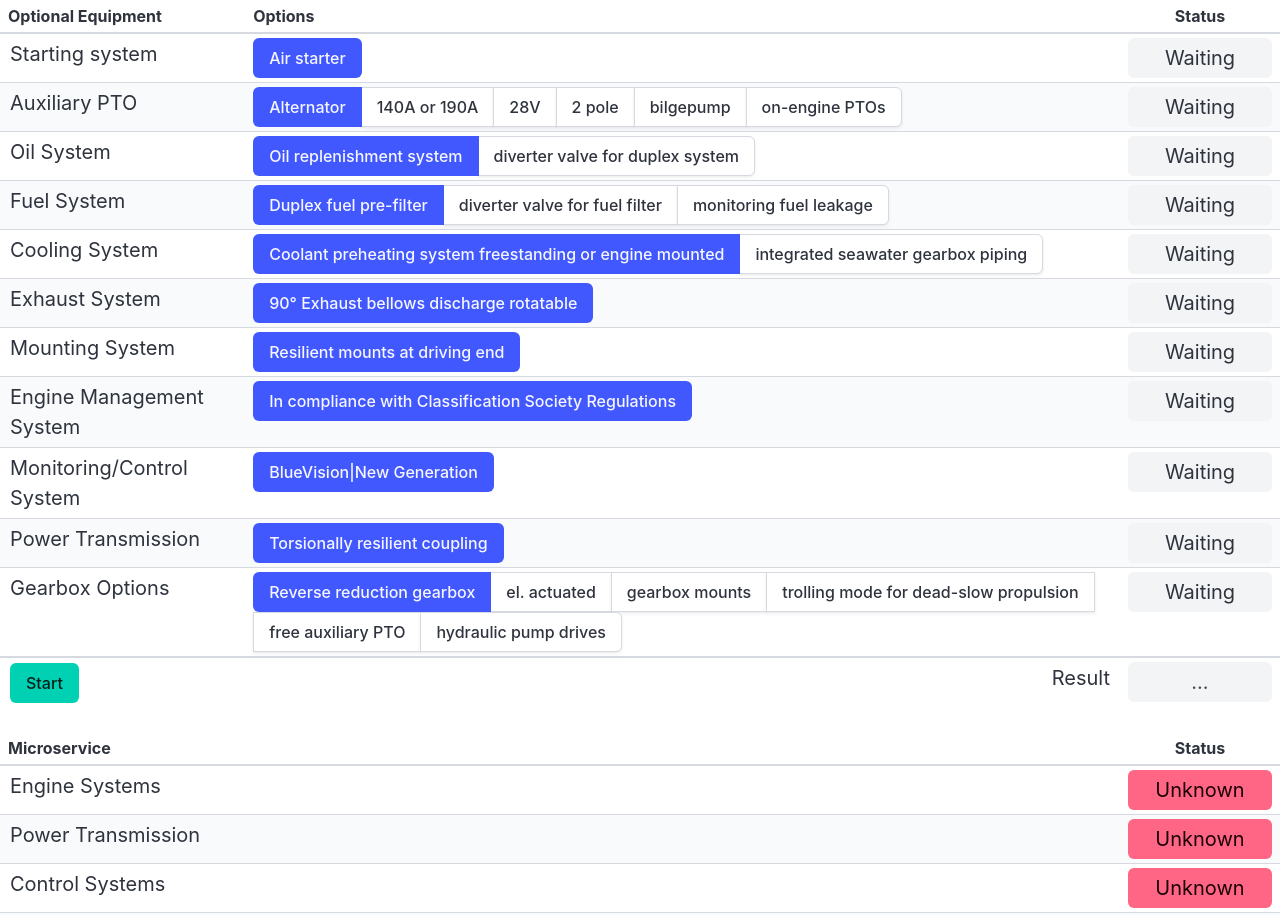
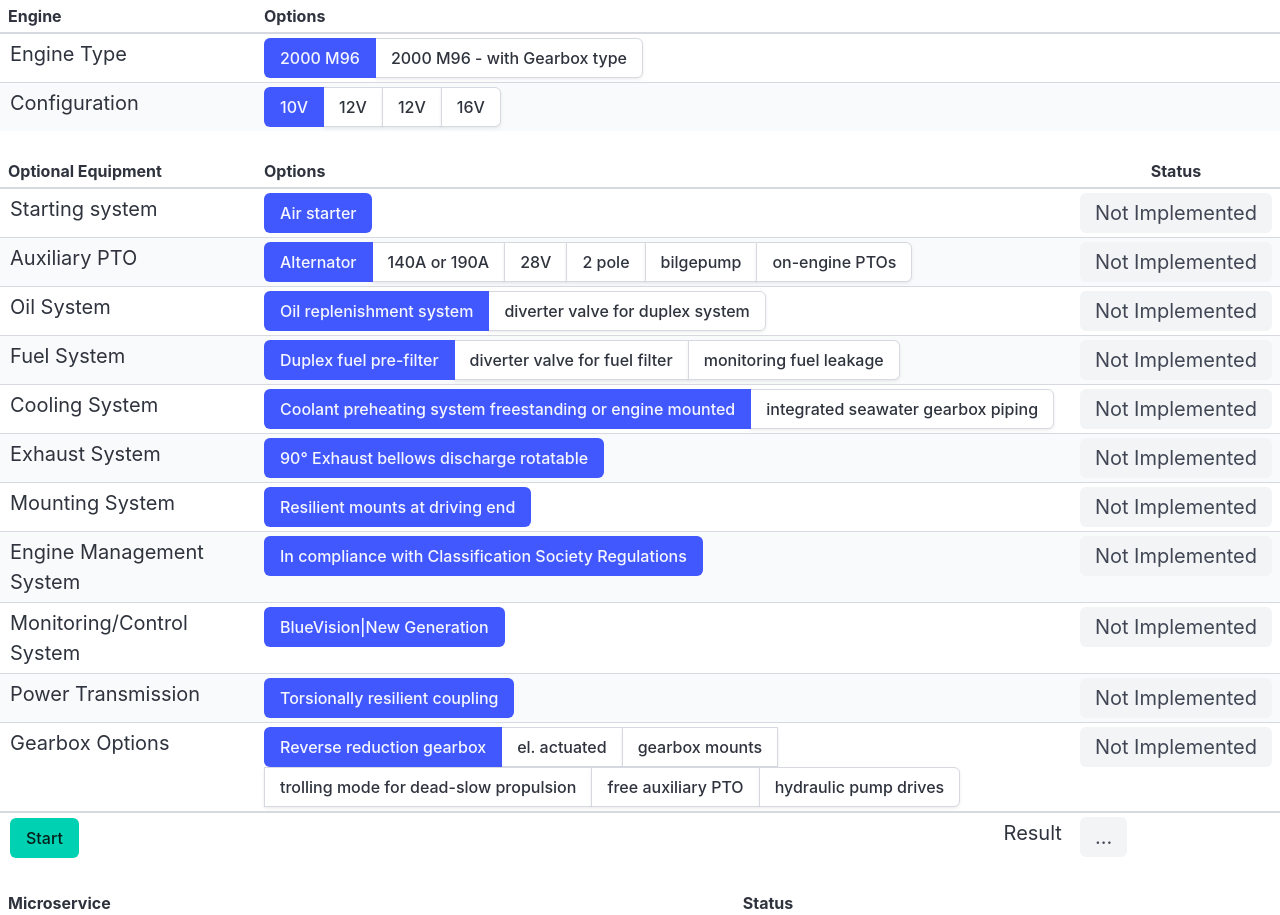
Before and after one commit to LeonHeimermann/OOKA_Semesterprojekt, a React (Create React App) app in the folder frontend/: page / in a window 1280 px wide. Shown: the top 915 px of the page. Built offline with nearby package versions, Linux system fonts and the light colour scheme.

Commit message:
refactor frontend

```diff
--- a/frontend/src/App.css
+++ b/frontend/src/App.css
@@ -1,3 +1,7 @@
 .is-full-width {
     width: 100%;
 }
+
+th:first-child {
+    width: 20%;
+}
--- a/frontend/src/App.js
+++ b/frontend/src/App.js
@@ -1,11 +1,31 @@
 import './App.css';
-import OptionalEquipment from "./components/OptionalEquipment";
-import Microservice from "./components/Microservice";
+import MicroserviceController from "./components/MicroserviceController";
+import ConfigurationController from "./components/ConfigurationController";
 
-const optionalEquipment = [
-    {name: "Starting system", choices: ["Air starter"]},
-    {name: "Auxiliary PTO", choices: ["Alternator", "140A or 190A", "28V", "2 pole", "bilgepump", "on-engine PTOs"]},
-    {name: "Oil System", choices: ["Oil replenishment system", "diverter valve for duplex system"]},
+const configuration = {
+    engines: [
+        {
+            name: "2000 M96",
+            configurations: ["10V", "12V", "12V", "16V"]
+        },
+        {
+            name: "2000 M96 - with Gearbox type",
+            configurations: ["10V - ZF 2050", "12V - ZF 2060", "12V - ZF 2060", "16V - ZF 3060"]
+        },
+    ],
+    optionalEquipment: [
+        {
+            name: "Starting system",
+            choices: ["Air starter"]
+        },
+        {
+            name: "Auxiliary PTO",
+            choices: ["Alternator", "140A or 190A", "28V", "2 pole", "bilgepump", "on-engine PTOs"]
+        },
+        {
+            name: "Oil System",
+            choices: ["Oil replenishment system", "diverter valve for duplex system"]
+        },
         {
             name: "Fuel System",
             choices: ["Duplex fuel pre-filter", "diverter valve for fuel filter", "monitoring fuel leakage"]
@@ -14,16 +34,32 @@ const optionalEquipment = [
             name: "Cooling System",
             choices: ["Coolant preheating system freestanding or engine mounted", "integrated seawater gearbox piping"]
         },
-    {name: "Exhaust System", choices: ["90° Exhaust bellows discharge rotatable"]},
-    {name: "Mounting System", choices: ["Resilient mounts at driving end"]},
-    {name: "Engine Management System", choices: ["In compliance with Classification Society Regulations"]},
-    {name: "Monitoring/Control System", choices: ["BlueVision|New Generation"]},
-    {name: "Power Transmission", choices: ["Torsionally resilient coupling"]},
+        {
+            name: "Exhaust System",
+            choices: ["90° Exhaust bellows discharge rotatable"]
+        },
+        {
+            name: "Mounting System",
+            choices: ["Resilient mounts at driving end"]
+        },
+        {
+            name: "Engine Management System",
+            choices: ["In compliance with Classification Society Regulations"]
+        },
+        {
+            name: "Monitoring/Control System",
+            choices: ["BlueVision|New Generation"]
+        },
+        {
+            name: "Power Transmission",
+            choices: ["Torsionally resilient coupling"]
+        },
         {
             name: "Gearbox Options",
             choices: ["Reverse reduction gearbox", "el. actuated", "gearbox mounts", "trolling mode for dead-slow propulsion", "free auxiliary PTO", "hydraulic pump drives"]
         },
-];
+    ]
+}
 
 const microservices = [
     {name: "Engine Systems"},
@@ -36,47 +72,9 @@ const microservices = [
 function App() {
     return (
         <>
-            <table className="table is-striped is-narrow is-fullwidth">
-                <thead>
-                <tr>
-                    <th>Optional Equipment</th>
-                    <th>Options</th>
-                    <th className="has-text-centered" style={{width: "10rem"}}>Status</th>
-                </tr>
-                </thead>
-                <tbody>
-                {optionalEquipment.map((option, index) => (
-                    <OptionalEquipment name={option.name} choices={option.choices} key={option.name + index}/>
-                ))}
-                </tbody>
-                <tfoot>
-                <tr>
-                    <td className="is-size-5">
-                        <button className="button is-primary">Start</button>
-                    </td>
-                    <td className="is-size-5 has-text-right">
-                        Result
-                    </td>
-                    <td>
-                        <span className="tag is-large is-full-width">...</span>
-                    </td>
-                </tr>
-                </tfoot>
-            </table>
+            <ConfigurationController configuration={configuration}/>
 
-            <table className="table is-striped is-narrow is-fullwidth">
-                <thead>
-                <tr>
-                    <th>Microservice</th>
-                    <th className="has-text-centered" style={{width: "10rem"}}>Status</th>
-                </tr>
-                </thead>
-                <tbody>
-                {microservices.map((microservice, index) => (
-                    <Microservice name={microservice.name} key={microservice.name + index}/>
-                ))}
-                </tbody>
-            </table>
+            <MicroserviceController services={microservices}/>
         </>
     );
 }
--- /dev/null
+++ b/frontend/src/components/ChoiceList.jsx
@@ -0,0 +1,14 @@
+import React from "react";
+
+export default function ChoiceList({choices, activeChoice, onChoiceClicked}) {
+
+    return (
+        <span className="buttons has-addons">
+            {choices.map((choice, index) =>
+                <button className={`button ${index === activeChoice ? "is-selected is-link" : ""}`} onClick={() => onChoiceClicked(index)} key={choice + index}>
+                    {choice}
+                </button>)
+            }
+        </span>
+    );
+}
--- /dev/null
+++ b/frontend/src/components/ConfigurationController.jsx
@@ -0,0 +1,19 @@
+import React from "react";
+import OptionalEquipment from "./OptionalEquipment";
+import EngineType from "./EngineType";
+
+
+export default function ConfigurationController({configuration}) {
+
+    return (
+        <>
+            <EngineType
+                engines={configuration.engines}
+                onSelectionChanged={console.log}
+            />
+            <OptionalEquipment
+                equipment={configuration.optionalEquipment}
+            />
+        </>
+    );
+}
--- /dev/null
+++ b/frontend/src/components/EngineType.jsx
@@ -0,0 +1,60 @@
+import React from "react";
+import ChoiceList from "./ChoiceList";
+
+export default function EngineType({engines, onSelectionChanged}) {
+
+    const [selectedEngine, setSelectedEngine] = React.useState(0);
+    const [selectedConfiguration, setSelectedConfiguration] = React.useState(0);
+
+    function changeEngine(engine) {
+        onSelectionChanged({
+            engine: engines[engine].name,
+            configuration: engines[engine].configurations[selectedConfiguration],
+        })
+
+        setSelectedEngine(engine);
+    }
+
+    function changeConfiguration(configuration) {
+        onSelectionChanged({
+            engine: engines[selectedEngine].name,
+            configuration: engines[selectedEngine].configurations[configuration],
+        })
+
+        setSelectedConfiguration(configuration);
+    }
+
+    return (
+        <table className="table is-striped is-narrow is-fullwidth">
+            <thead>
+                <tr>
+                    <th>Engine</th>
+                    <th>Options</th>
+                </tr>
+            </thead>
+
+            <tbody>
+                <tr>
+                    <td className="is-size-5">Engine Type</td>
+                    <td>
+                        <ChoiceList className="tabs is-toggle is-gapless"
+                            choices={engines.map(engine => engine.name)}
+                            activeChoice={selectedEngine}
+                            onChoiceClicked={changeEngine}
+                        />
+                    </td>
+                </tr>
+                <tr>
+                    <td className="is-size-5">Configuration</td>
+                    <td>
+                        <ChoiceList className="tabs is-toggle is-gapless"
+                            choices={engines[selectedEngine].configurations}
+                            activeChoice={selectedConfiguration}
+                            onChoiceClicked={changeConfiguration}
+                        />
+                    </td>
+                </tr>
+            </tbody>
+        </table>
+    );
+}
--- a/frontend/src/components/Microservice.jsx
+++ /dev/null
@@ -1,24 +0,0 @@
-import React from "react";
-
-const State = {
-    UNKNOWN: {
-        name: "Unknown",
-        color: "is-danger"
-    },
-
-}
-
-export default function Microservice({name}) {
-    const [state, setState] = React.useState(State.UNKNOWN);
-
-    return (
-        <tr>
-            <td className="is-size-5">{name}</td>
-            <td>
-                <span className={`tag is-large is-full-width is-success ${state.color}`}>
-                    {state.name}
-                </span>
-            </td>
-        </tr>
-    );
-}
--- /dev/null
+++ b/frontend/src/components/MicroserviceController.jsx
@@ -0,0 +1,28 @@
+import React from "react";
+
+
+export default function MicroserviceController({services}) {
+
+    return (
+        <table className="table is-striped is-narrow is-fullwidth">
+            <thead>
+                <tr>
+                    <th>Microservice</th>
+                    <th className="has-text-centered">Status</th>
+                </tr>
+            </thead>
+            <tbody>
+                {services.map((service, i) => (
+                    <tr>
+                        <td className="is-size-5">{service.name}</td>
+                        <td>
+                            <span className={`tag is-large is-full-width`}>
+                                Not implemented
+                            </span>
+                        </td>
+                    </tr>
+                ))}
+            </tbody>
+        </table>
+    );
+}
--- a/frontend/src/components/OptionalEquipment.jsx
+++ b/frontend/src/components/OptionalEquipment.jsx
@@ -1,52 +1,50 @@
 import React from "react";
+import ChoiceList from "./ChoiceList";
 
-const State = {
-    WAITING: {
-        value: "Waiting",
-        color: "is-light",
-    },
-    RUNNING: {
-        value: "Running",
-        color: "",
-    },
-    SUCCESS: {
-        value: "Success",
-        color: "",
-    },
-    FAILED: {
-        value: "Failed",
-        color: "",
-    },
-};
-
-export default function OptionalEquipment({name, choices}) {
-    const [state, setState] = React.useState(State.WAITING);
+export default function OptionalEquipment({equipment}) {
 
     return (
+        <table className="table is-striped is-narrow is-fullwidth">
+            <thead>
             <tr>
-            <td className="is-size-5">{name}</td>
+                <th>Optional Equipment</th>
+                <th>Options</th>
+                <th className="has-text-centered" style={{width: "10rem"}}>Status</th>
+            </tr>
+            </thead>
+            <tbody>
+                {equipment.map((e, i) => (
+                    <tr>
+                        <td className="is-size-5">{e.name}</td>
                         <td>
-                <ChoiceList className="tabs is-toggle is-gapless" choices={choices}></ChoiceList>
+                            <ChoiceList
+                                className="tabs is-toggle is-gapless"
+                                choices={e.choices}
+                                activeChoice={0}
+                                onChoiceClicked={console.log}
+                            />
                         </td>
                         <td>
-                <span className={`tag is-large is-full-width ${state.color}`}>
-                    {state.value}
+                            <span className={`tag is-large is-full-width`}>
+                                Not Implemented
                             </span>
                         </td>
                     </tr>
+                ))}
+            </tbody>
+            <tfoot>
+            <tr>
+                <td className="is-size-5">
+                    <button className="button is-primary" onClick={() => console.log("Start clicked")}>Start</button>
+                </td>
+                <td className="is-size-5 has-text-right">
+                    Result
+                </td>
+                <td>
+                    <span className="tag is-large">...</span>
+                </td>
+            </tr>
+            </tfoot>
+        </table>
     );
 }
-
-function ChoiceList({choices}) {
-    const [activeChoice, setActiveChoice] = React.useState(0);
-
-    return (
-        <span className="buttons has-addons">
-            {choices.map((choice, index) =>
-                <button className={`button ${index === activeChoice ? "is-selected is-link" : ""}`} onClick={() => setActiveChoice(index)} key={choice + index}>
-                    {choice}
-                </button>)
-            }
-        </span>
-    );
-}
```
Lines whose indentation alone changed are shown as unchanged.
